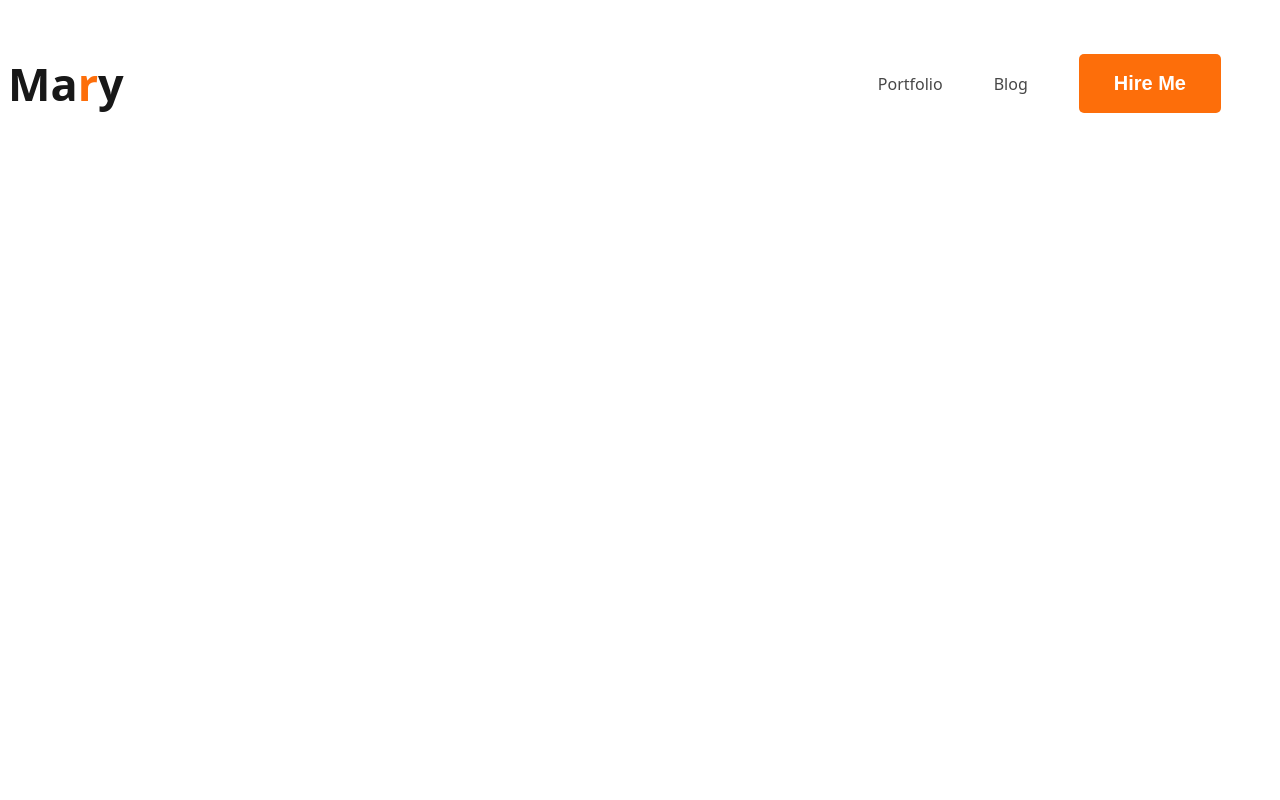
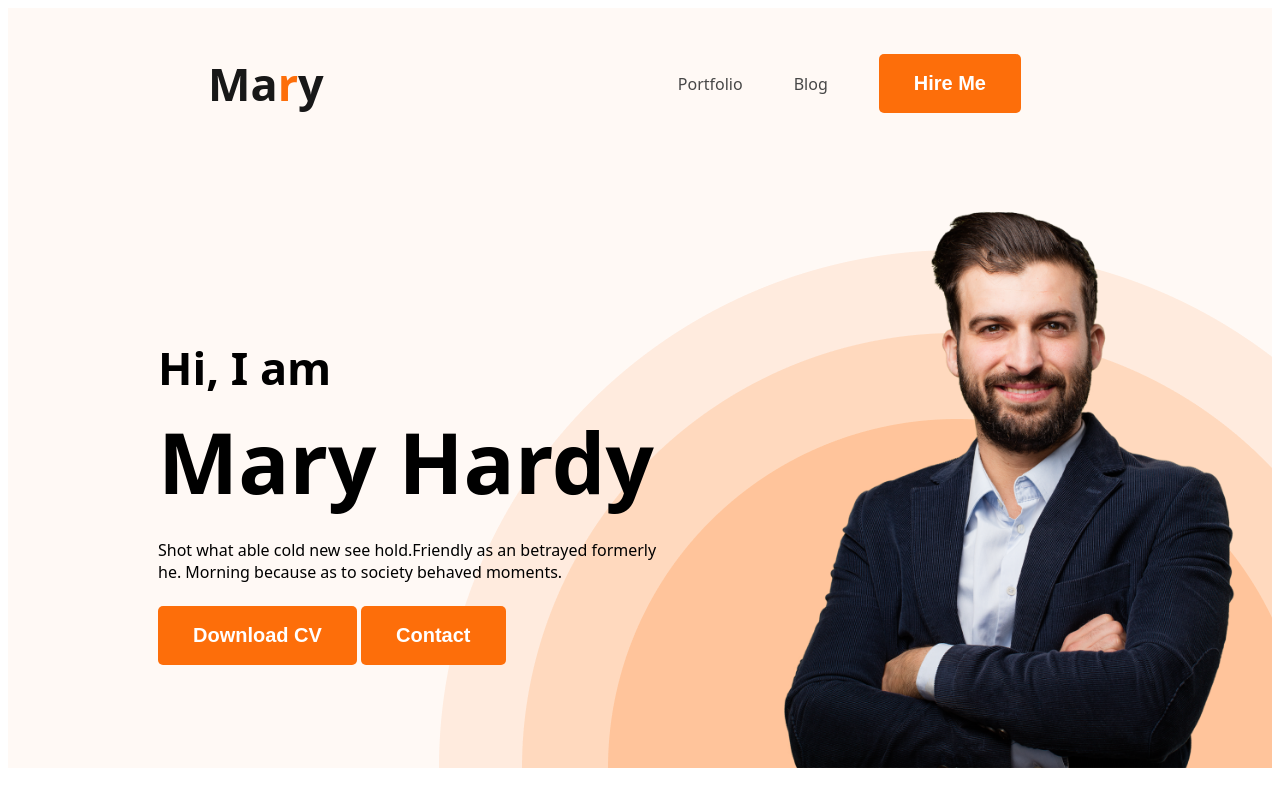
Before and after one commit to sadiajhumur04/web-developer-portfolio, a plain HTML site: page index.html in a window 1280 px wide. Drawn offline with Linux system fonts and the light colour scheme.

Commit message:
added banner

```diff
--- a/index.html
+++ b/index.html
@@ -9,7 +9,7 @@
 </head>
 
 <body>
-    <header>
+    <header class="header">
         <nav>
             <h3 class="nav">Ma<span class="orange">r</span>y</h3>
             <ul>
@@ -18,9 +18,21 @@
                 <li><button class="btn">Hire Me</button></li>
             </ul>
         </nav>
+        <div class="banner">
+            <div class="banner-content">
+                <h3 class="greeting">Hi, I  am</h3>
+                <h1 class="banner-title">Mary Hardy</h1>
+                <p class="banner-paragraph">Shot what able cold new see hold.Friendly as an betrayed formerly he. Morning because as to society behaved moments.</p>
+                <button class="btn">Download CV</button>
+                <button class="btn">Contact</button>
+            </div>
+            <img class="profile-pic" src="images/hardy.png" alt="">
+        </div>
     </header>
     <main>
+        <section class="about">
 
+        </section>
     </main>
     <footer>
 
--- a/styles/portfolio.css
+++ b/styles/portfolio.css
@@ -1,37 +1,88 @@
-body{
+body {
     font-family: system-ui, -apple-system, BlinkMacSystemFont, 'Segoe UI', Roboto, Oxygen, Ubuntu, Cantarell, 'Open Sans', 'Helvetica Neue', sans-serif;
 }
-nav{
+
+/* nav releted */
+nav {
     display: flex;
     align-items: center;
     justify-content: space-between;
+    margin: 0px 200px;
 }
-.nav{
+
+.nav {
     font-size: 45px;
     font-weight: bolder;
-    color: #181818;;
+    color: #181818;
+    ;
 }
-.orange{
-    color:rgb(253, 110, 10);
+
+.orange {
+    color: rgb(253, 110, 10);
 }
-nav > ul{
+
+nav>ul {
     display: flex;
     align-items: center;
 }
-nav li{
+
+nav li {
     margin-right: 51px;
-    list-style: none ;
+    list-style: none;
 }
-nav a{
+
+nav a {
     text-decoration: none;
     color: #474747;
 }
-.btn{
+
+.btn {
     border-radius: 5px;
-    background-color:#fd6e0a;
+    background-color: #fd6e0a;
     border: 0;
     color: white;
     font-weight: 700;
     font-size: 20px;
-    padding: 18px 35px ;
+    padding: 18px 35px;
 }
+
+/* heder releted */
+.header {
+    background-color: hsl(24, 100%, 98%);
+}
+
+.banner {
+    padding: 30px 30px 0px 150px;
+    display: flex;
+    align-items: center;
+    background-image: url(../images/header_bg.png);
+    background-repeat: no-repeat;
+    background-position: bottom right;
+    justify-content: space-between;
+}
+
+.banner-content {
+    max-width: 500px;
+
+}
+
+.banner .profile-pic {
+    width: 500px;
+}
+
+.greeting {
+    font-size: 45px;
+    margin-bottom: 0px;
+}
+
+.banner-title {
+    font-size: 85px;
+    font-weight: 700;
+    margin-top: 5px;
+    margin-bottom: 20px;
+}
+
+.banner-paragraph {
+    margin-top: 5px;
+    margin-bottom: 23px;
+}
```
